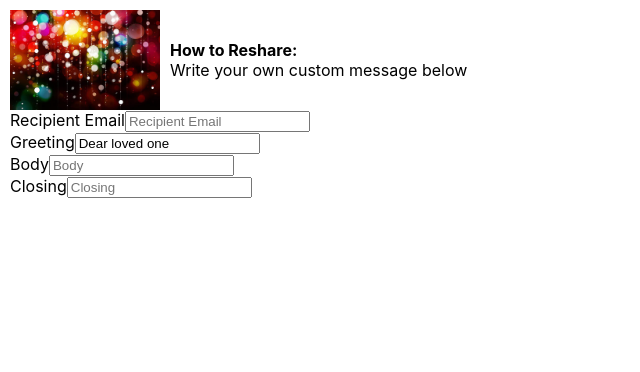
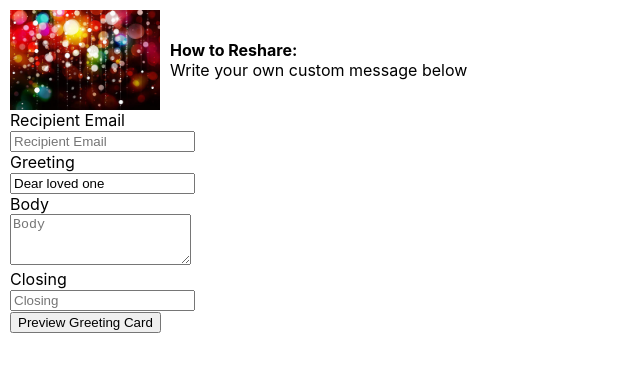
Before and after one commit to Tesfa-Worku/ecard, a React (Create React App) app: page / in a window 1280 px wide. Both pictures are taken after a click on the button "Reshare This card". Shown: the top 372 px of the page, without its empty margins (0-640 px from the left). Built offline with nearby package versions, Linux system fonts and the light colour scheme.

Commit message:
refactor(form): add form to customize message #9

```diff
--- a/src/Components/CustomizeMessage.js
+++ b/src/Components/CustomizeMessage.js
@@ -2,9 +2,15 @@ import HolidayImage from '../Images/HolidayImage.jpg';
 import '../App.css';
 import { useState} from 'react';
 
-function CustomizeMessage({ greeting, body, closing}) {
+function CustomizeMessage({ greeting, body, closing, setGreeting, setBody, setClosing, setPreview, setCustomize}) {
     const [newMessage, setNewMessage] = useState('');
-    const [newEmail, setNewEmail] = useState('');
+    const [email, setEmail] = useState('');
+
+    const onSubmit = (event) => {
+        event.preventDefault();
+        setPreview(true);
+        setCustomize(false);
+    }
 
     return(
         <div>
@@ -17,41 +23,55 @@ function CustomizeMessage({ greeting, body, closing}) {
             </div>
         <form>
             <div>
-                    <label>Recipient Email</label>
+                <label htmlFor="email">Recipient Email</label><br />
                 <input
+                    name="email"
+                    id="email"
                     type="text"
-                    value={newEmail}
-                    onChange={(event) => setNewMessage(event.target.value)}
+                    value={email}
+                    onChange={(event) => setEmail(event.target.value)}
                     placeholder="Recipient Email"
                 />
             </div>
 
             <div>
-                    <label>Greeting</label>
+                <label htmlFor="greeting">Greeting</label><br />
                 <input
+                    name="greeting"
+                    id="greeting"
+                    type="text"
                     value={greeting}
-                    onChange={event => setNewMessage(event.target.value)}
+                    onChange={(event) => setGreeting(event.target.value)}
                     placeholder="Greeting"
                 />
             </div>
 
             <div>
-                    <label>Body</label>
+                <label htmlFor="body">Body</label><br />
+                <textarea
+                    name="body"
+                    id="body"
+                    value={body}
+                    onChange={event => setBody(event.target.value)}
+                    placeholder="Body"
+                    rows="3"
+                >
+                </textarea>
+            </div>
+
+            <div>
+                <label htmlFor="closing">Closing</label><br />
                 <input
-                    value={body}
-                    onChange={event => setNewMessage(event.target.value)}
-                    placeholder="Body"
+                    name="closing"
+                    id="closing"
+                    type="text"
+                    value={closing}
+                    onChange={event => setClosing(event.target.value)}
+                    placeholder="Closing"
                 />
             </div>
 
-                <div>
-                    <label>Closing</label>
-                    <input
-                    value={closing}
-                    onChange={event => setNewMessage(event.target.value)}
-                    placeholder="Closing"
-                    />
-                </div>
+        <button type="submit" onClick={onSubmit}>Preview Greeting Card</button>
             </form>
         </div>
     )
```
Lines whose indentation alone changed are shown as unchanged.
